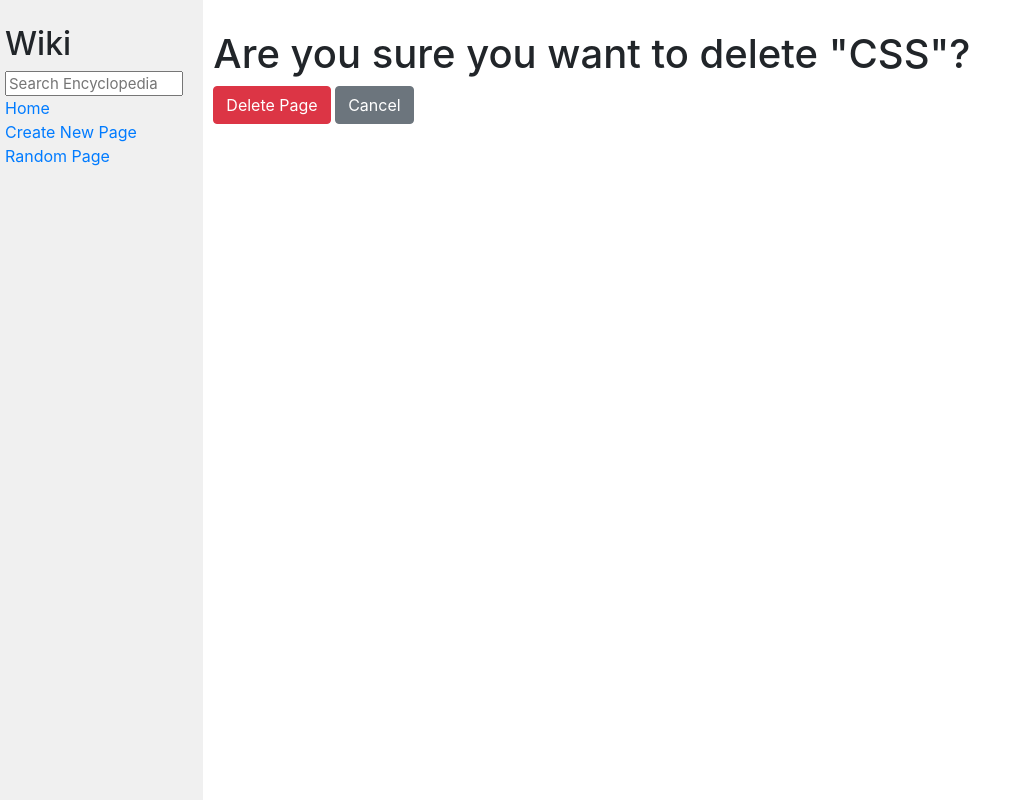
After one commit to ayjay-9/wiki-django, a Django app: page /delete/CSS/ in a window 1280 px wide. The commit adds this page. Shown: the whole page, without its empty margins (0-1027 px from the left). Run offline with Django 3.2, Linux system fonts and the light colour scheme; some libraries are stand-ins or nearby versions.

Commit message:
Fix UI, static files, and entry CRUD flows
Use proper name capitalization in views.py (.title() / .upper() fixes)
Add newyear static CSS (styles.css) and link in template
Replace nested <button><a> with single <a> in entry.html for correct button text color
Show delete confirmation on GET and delete on POST in views.py (redirect to index after delete)
Add success message on delete via django.contrib.messages in views.py
Render messages as Bootstrap alerts in layout.html
Pass search query to new-page form (?q=...) and prefill title in views.py / encyclopedia/templates/encyclopedia/new_page.html

```diff
--- /dev/null
+++ b/encyclopedia/templates/encyclopedia/delete_page.html
@@ -0,0 +1,15 @@
+{% extends "encyclopedia/layout.html" %}
+
+{% block title %}
+    Delete {{ title }}
+{% endblock %}
+
+{% block body %}
+    <h1>Are you sure you want to delete "{{ title }}"?</h1>
+    <form action="{% url 'encyclopedia:delete_page' title=title %}" method="post">
+        {% csrf_token %}
+        <input class="btn btn-danger" type="submit" value="Delete Page">
+        <a class="btn btn-secondary" href="{% url 'encyclopedia:entry' title=title %}">Cancel</a>
+    </form>
+
+{% endblock %}
--- a/encyclopedia/templates/encyclopedia/entry.html
+++ b/encyclopedia/templates/encyclopedia/entry.html
@@ -10,7 +10,8 @@
 
     <p>{{ entry|safe }}</p>
 
-    <!-- Link to edit the entry --->
-    <a href="{% url 'encyclopedia:edit_page' title=title %}">Edit Page</a>
+    <!-- Link to edit the entry -->
+    <a class="btn btn-primary" id="edit_page_button" href="{% url 'encyclopedia:edit_page' title=title %}">Edit Page</a>
+    <a class="btn btn-danger" id="delete_page_button" href="{% url 'encyclopedia:delete_page' title=title %}">Delete Page</a>
 
 {% endblock %}
--- a/encyclopedia/templates/encyclopedia/layout.html
+++ b/encyclopedia/templates/encyclopedia/layout.html
@@ -28,6 +28,12 @@
                 {% endblock %}
             </div>
             <div class="main col-lg-10 col-md-9">
+                {% if messages %}
+                    {% for message in messages %}
+                        <div class="alert alert-{{ message.tags }} mt-2" role="alert">{{ message }}</div>
+                    {% endfor %}
+                {% endif %}
+
                 {% block body %}
                 {% endblock %}
             </div>
--- a/encyclopedia/templates/encyclopedia/new_page.html
+++ b/encyclopedia/templates/encyclopedia/new_page.html
@@ -10,7 +10,7 @@
     <form action="{% url 'encyclopedia:new_page' %}" method="post">
         {% csrf_token %}
         <label>Title:</label>
-        <input class="form-control" type="text" name="title" required>
+        <input class="form-control" type="text" name="title" value="{{ query }}" required>
 
         <label>Content (in Markdown):</label>
         <textarea class="form-control" name="content" rows="5" required></textarea><br>
--- a/encyclopedia/templates/encyclopedia/search_results.html
+++ b/encyclopedia/templates/encyclopedia/search_results.html
@@ -5,7 +5,7 @@
 {% endblock %}
 
 {% block body %}
-    <h1>Search Results for "{{ query }}"</h1>
+    <h1>Showing {{ results|length }} results for "{{ query }}"</h1>
 
     <!-- Check if there are any search results -->
     {% if results %}
@@ -18,6 +18,7 @@
     {% else %}
     <!-- Display a message if no results were found -->
     <p>No results found for "{{ query }}".</p>
+    <a class="btn btn-primary" href="{% url 'encyclopedia:new_page' %}?q={{ query|urlencode }}">Create "{{ query }}"?</a>
     {% endif %}
 
 {% endblock %}
--- a/encyclopedia/urls.py
+++ b/encyclopedia/urls.py
@@ -9,5 +9,6 @@ urlpatterns = [
     path("search/", views.search, name="search"),
     path("new/", views.new_page, name="new_page"),
     path("edit/<str:title>/", views.edit_page, name="edit_page"),
+    path("delete/<str:title>/", views.delete_page, name="delete_page"),
     path("random/", views.random_entry, name="random_entry"),
 ]
--- a/encyclopedia/util.py
+++ b/encyclopedia/util.py
@@ -35,3 +35,12 @@ def get_entry(title):
         return f.read().decode("utf-8")
     except FileNotFoundError:
         return None
+
+def delete_entry(title):
+    """
+    Deletes an encyclopedia entry by its title. If no such
+    entry exists, the function does nothing.
+    """
+    filename = f"entries/{title}.md"
+    if default_storage.exists(filename):
+        default_storage.delete(filename)
--- a/encyclopedia/views.py
+++ b/encyclopedia/views.py
@@ -3,6 +3,7 @@ import random
 import re
 
 from django.shortcuts import redirect, render
+from django.contrib import messages
 
 from . import util
 
@@ -66,10 +67,15 @@ def new_page(request):
         else:
             # Save the new entry and redirect to its page
             util.save_entry(title, f"# {title}\n\n{content}")
+            messages.success(request, f"{title} created successfully")
             return redirect("encyclopedia:entry", title=title)
     else:
         # If the request method is GET, render the new page form
-        return render(request, "encyclopedia/new_page.html")
+        # Pre-fill title with `q` GET parameter when present (from search "Create" link)
+        query = request.GET.get("q", "")
+        return render(request, "encyclopedia/new_page.html", {
+            "query": query,
+        })
 
 # View function to allow users to edit an existing encyclopedia entry
 def edit_page(request, title):
@@ -96,6 +102,7 @@ def edit_page(request, title):
         util.save_entry(clean_title, f"# {clean_title}\n\n{content}")
 
         # Redirect to the updated entry page
+        messages.success(request, f"{clean_title} updated successfully")
         return redirect("encyclopedia:entry", title=clean_title)
     else:
         # If the request method is GET, render the edit page form with current content
@@ -104,6 +111,27 @@ def edit_page(request, title):
             "content": body,
         })
 
+# View function to delete an encyclopedia entry
+def delete_page(request, title):
+    entry = util.get_entry(title)
+    if entry is None:
+        return render(request, "encyclopedia/error.html", {
+            "message": "The requested page was not found."
+        })
+
+    # If the request is POST, delete the entry
+    if request.method == "POST":
+        util.delete_entry(title)
+
+        # Add a success message and redirect to the index page
+        messages.success(request, f"{title} deleted successfully")
+        return redirect("encyclopedia:index")
+
+    # Otherwise (GET), render confirmation page
+    return render(request, "encyclopedia/delete_page.html", {
+        "title": title,
+    })
+
 # View function to display a random encyclopedia entry
 def random_entry(request):
     entries = util.list_entries()
--- a/entries/CSS.md
+++ b/entries/CSS.md
@@ -1,3 +1,3 @@
 # CSS
 
-<p>CSS is a language that can be used to add style to an <a href="/encyclopedia/wiki/HTML">HTML</a> page.</p>
+CSS is a language that can be used to add style to an [HTML](/wiki/HTML) page.
```
Also changed, not shown: entries/Django.md (+1 -1 lines), entries/Flask.md (+2 -2 lines), entries/Git.md (+3 -3 lines), entries/JavaScript.md (+7 -9 lines), entries/SQL.md (+2 -2 lines), db.sqlite3, entries/Python.md (line endings or trailing spaces).
